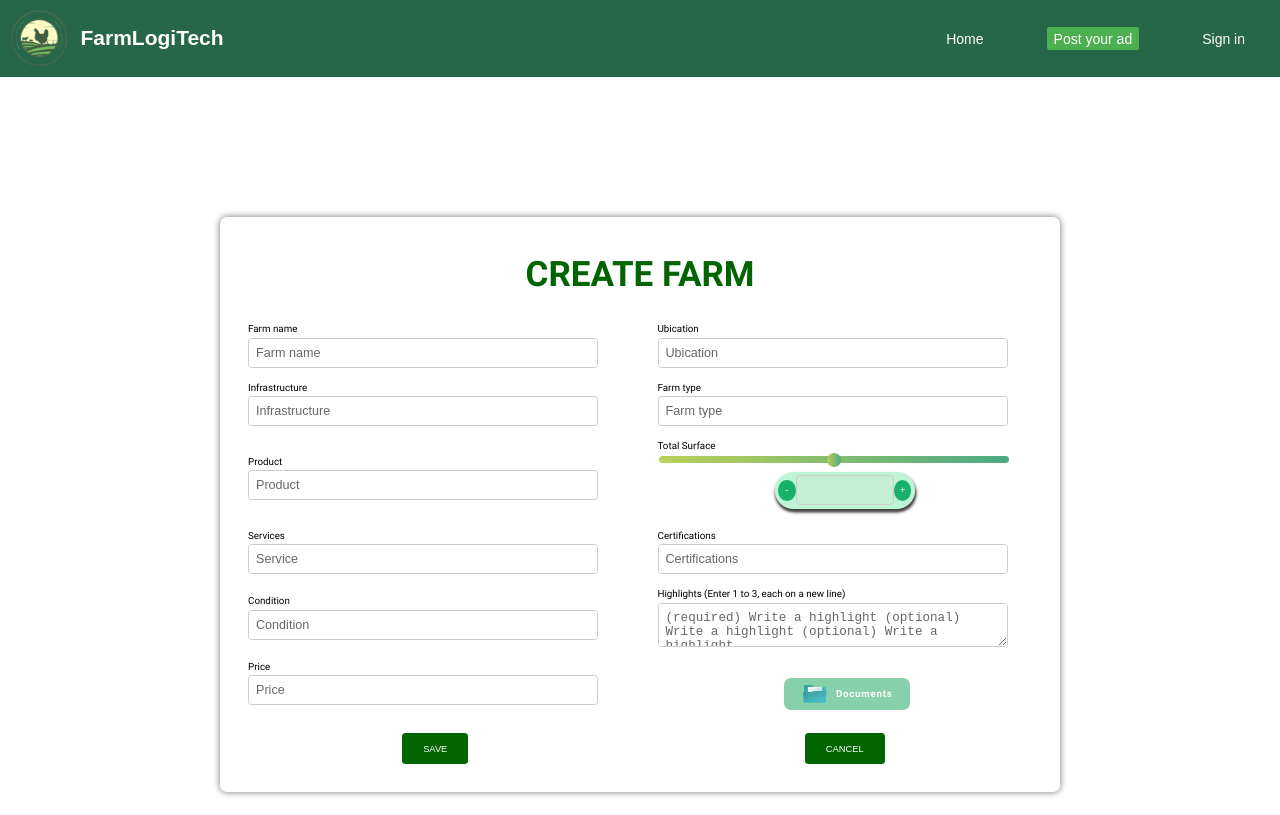
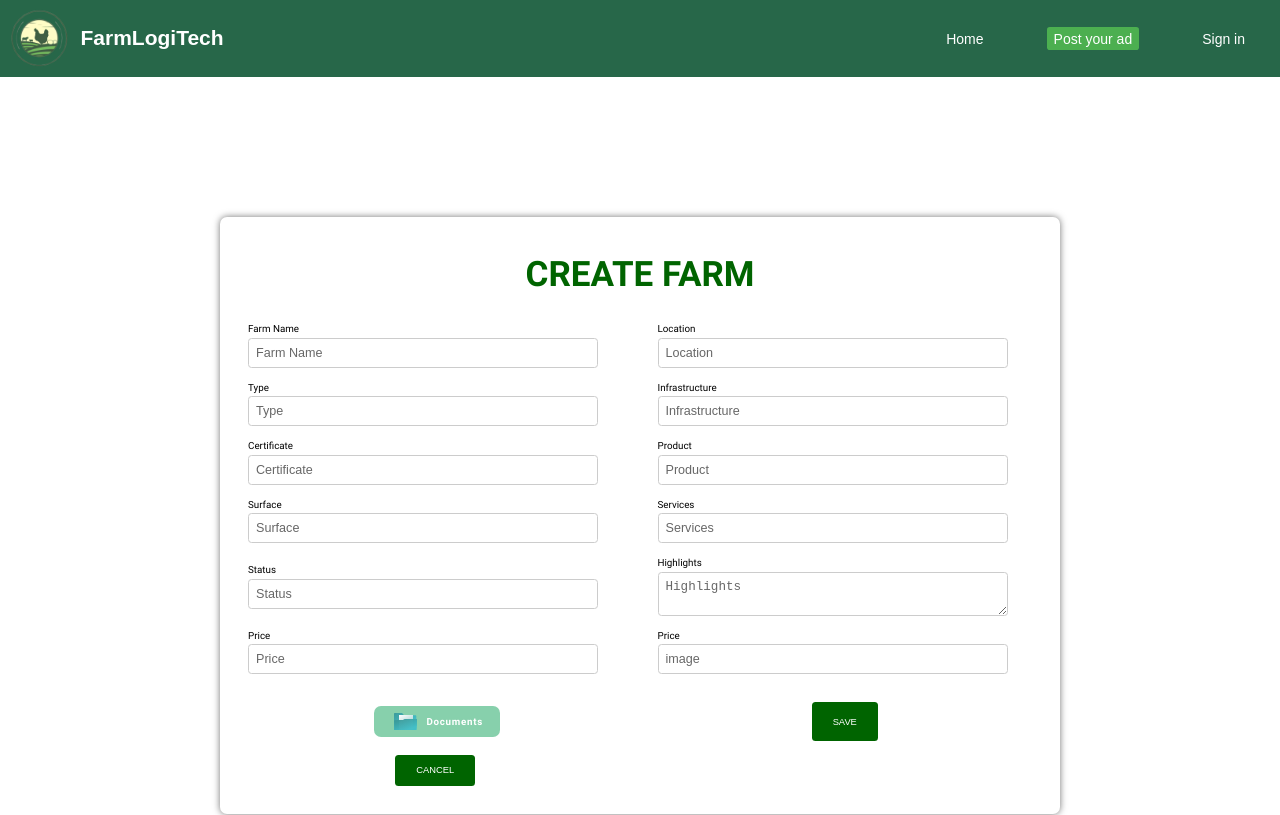
Before and after one commit to Aplicaciones-Web-WX55-Group-S-del-Softw/frontend-application, a Vue app: page /profile/farm in a window 1280 px wide. Shown: the top 815 px of the page. Built offline with nearby package versions, Linux system fonts and the light colour scheme.

Commit message:
feat(monitoring):  Added farm

```diff
--- a/src/profile-farm/components/profile-farm/profile-farm.vue
+++ b/src/profile-farm/components/profile-farm/profile-farm.vue
@@ -1,121 +1,36 @@
 <script>
-import { ref, nextTick } from 'vue';
+import { ref } from 'vue';
 import { useRouter } from 'vue-router';
-import farmService from '../../services/farm.js';
+import axios from 'axios';
 import ToolbarComponent from "../../../public/toolbar-component/toolbar-component.vue";
 import FooterComponent from "../../../public/footer-component/footer-component.vue";
+
 export default {
   components: { FooterComponent, ToolbarComponent },
   setup() {
     const router = useRouter();
-    const farm = ref({
-      name: '',
-      ubication: '',
-      infrastructure: '',
-      farmType: '',
-      product: '',
-      totalSurface: '',
-      service: '',
-      certifications: '',
-      condition: '',
-      highlights: '',
-      highlight1: '',
-      highlight2: '',
-      highlight3: '',
-      price: '',
-      images: []
-    });
+    const farm  = ref([]);
 
-    const save = (event) => {
+    const save = async (event) => {
       event.preventDefault();
 
-      const highlights = farm.value.highlights.split('\n');
-      if (highlights.length < 1 || highlights.length > 3) {
-        alert('Please enter between 1 and 3 highlights.');
-        return;
+      try {
+        const response = await axios.post('http://localhost:5077/api/v1/farm', farm.value);
+        console.log(response.data);
+        router.push('/home');
+      } catch (error) {
+        console.error('Error saving farm:', error);
       }
-      farm.value.highlight1 = highlights[0];
-      farm.value.highlight2 = highlights[1] || '';
-      farm.value.highlight3 = highlights[2] || '';
-
-      farmService.addFarm(farm.value);
-      farm.value = {
-        name: '',
-        ubication: '',
-        infrastructure: '',
-        farmType: '',
-        product: '',
-        totalSurface: '',
-        service: '',
-        certifications: '',
-        condition: '',
-        highlights: '',
-        highlight1: '',
-        highlight2: '',
-        highlight3: '',
-        price: '',
-        images: []
-      };
-      nextTick(() => {
-        router.push('/home');
-      });
     };
 
-    const onFileChange = (event) => {
-      const file = event.target.files[0];
-      const reader = new FileReader();
 
-      reader.onload = () => {
-        farm.value.images.push(reader.result);
-      };
-
-      reader.readAsDataURL(file);
-    };
-
-    let incrementInterval;
-    const startIncrement = (event) => {
-      event.preventDefault();
-      let firstClick = true;
-      incrementInterval = setInterval(() => {
-        if (farm.value.totalSurface < 500) {
-          if (firstClick) {
-            farm.value.totalSurface++;
-            firstClick = false;
-          } else {
-            farm.value.totalSurface += 1;
-          }
-        }
-      }, 50);
-    };
-    const stopIncrement = (event) => {
-      event.preventDefault();
-      clearInterval(incrementInterval);
-    };
-
-    let decrementInterval;
-    const startDecrement = (event) => {
-      event.preventDefault();
-      let firstClick = true;
-      decrementInterval = setInterval(() => {
-        if (farm.value.totalSurface > 1) {
-          if (firstClick) {
-            farm.value.totalSurface--;
-            firstClick = false;
-          } else {
-            farm.value.totalSurface -= 1;
-          }
-        }
-      }, 60);
-    };
-    const stopDecrement = (event) => {
-      event.preventDefault();
-      clearInterval(decrementInterval);
-    };
-
-    return { farm, save, onFileChange, startIncrement, stopIncrement, startDecrement, stopDecrement };
+    return { farm };
   },
 };
 </script>
+
+
+
 
 <template>
   <toolbar-component/>
@@ -123,142 +38,93 @@ export default {
     <div class="container">
       <h1>CREATE FARM</h1>
       <div class="tasks">
-        <form class="basic-form" @submit="save($event)">
+        <form class="basic-form" @submit="save">
           <div class="information-container">
             <div class="form-group">
-              <label>Farm name</label>
-              <input type="text" placeholder="Farm name" v-model="farm.name">
+              <label for="farmName">Farm Name</label>
+              <input type="text" id="farmName" name="farmName" placeholder="Farm Name" v-model="farm.farmName">
             </div>
 
             <div class="form-group">
-              <label>Ubication</label>
-              <input type="text" placeholder="Ubication" v-model="farm.ubication">
+              <label for="location">Location</label>
+              <input type="text" id="location" name="location" placeholder="Location" v-model="farm.location">
             </div>
 
             <div class="form-group">
-              <label>Infrastructure</label>
-              <input type="text" placeholder="Infrastructure" v-model="farm.infrastructure">
+              <label for="type">Type</label>
+              <input type="text" id="type" name="type" placeholder="Type" v-model="farm.type">
             </div>
 
             <div class="form-group">
-              <label>Farm type</label>
-              <input type="text" placeholder="Farm type" v-model="farm.farmType">
+              <label for="infrastructure">Infrastructure</label>
+              <input type="text" id="infrastructure" name="infrastructure" placeholder="Infrastructure" v-model="farm.infrastructure">
             </div>
 
             <div class="form-group">
-              <label>Product</label>
-              <input type="text" placeholder="Product" v-model="farm.product">
+              <label for="certificate">Certificate</label>
+              <input type="text" id="certificate" name="certificate" placeholder="Certificate" v-model="farm.certificate">
             </div>
 
             <div class="form-group">
-              <label>Total Surface</label>
-              <input id="myRange" class="slider" type="range" min="1" max="500" placeholder="Total surface" v-model="farm.totalSurface">
-              <div class="number-control">
-                <button type="button" @mousedown="startDecrement" @mouseup="stopDecrement" @mouseleave="stopDecrement" @mouseout="stopDecrement" class="number-left">-</button>
-                <input type="text" name="number" v-model="farm.totalSurface" class="number-quantity">
-                <button type="button" @mousedown="startIncrement" @mouseup="stopIncrement" @mouseleave="stopIncrement" @mouseout="stopIncrement" class="number-right">+</button>
-              </div>
+              <label for="product">Product</label>
+              <input type="text" id="product" name="product" placeholder="Product" v-model="farm.product">
             </div>
 
             <div class="form-group">
-              <label>Services</label>
-              <input type="text" placeholder="Service" v-model="farm.service">
+              <label for="surface">Surface</label>
+              <input type="text" id="surface" name="surface" placeholder="Surface" v-model="farm.surface">
             </div>
 
             <div class="form-group">
-              <label>Certifications</label>
-              <input type="text" placeholder="Certifications" v-model="farm.certifications">
+              <label for="services">Services</label>
+              <input type="text" id="services" name="services" placeholder="Services" v-model="farm.services">
             </div>
 
             <div class="form-group">
-              <label>Condition</label>
-              <input type="text" placeholder="Condition" v-model="farm.condition">
+              <label for="status">Status</label>
+              <input type="text" id="status" name="status" placeholder="Status" v-model="farm.status">
             </div>
 
             <div class="form-group">
-              <label>Highlights (Enter 1 to 3, each on a new line)</label>
-              <textarea class= "highlights" placeholder="(required) Write a highlight (optional) Write a highlight (optional) Write a highlight" v-model="farm.highlights" required></textarea>
+              <label for="highlights">Highlights</label>
+              <textarea id="highlights" name="highlights" placeholder="Highlights" v-model="farm.highlights"></textarea>
             </div>
 
             <div class="form-group">
-              <label>Price</label>
-              <input type="text" placeholder="Price" v-model="farm.price">
+              <label for="price">Price</label>
+              <input type="text" id="price" name="price" placeholder="Price" v-model="farm.price">
+            </div>
+
+            <div class="form-group">
+              <label for="image">Price</label>
+              <input type="text" id="image" name="image" placeholder="image" v-model="farm.image">
             </div>
 
             <input type="file" id="fileInput" style="display: none" @change="onFileChange" accept="image/*" multiple>
             <label for="fileInput" class="Documents-btn">
               <span class="folderContainer">
-    <svg
-        class="fileBack"
-        width="146"
-        height="113"
-        viewBox="0 0 146 113"
-        fill="none"
-        xmlns="http://www.w3.org/2000/svg"
-    >
-      <path
-          d="M0 4C0 1.79086 1.79086 0 4 0H50.3802C51.8285 0 53.2056 0.627965 54.1553 1.72142L64.3303 13.4371C65.2799 14.5306 66.657 15.1585 68.1053 15.1585H141.509C143.718 15.1585 145.509 16.9494 145.509 19.1585V109C145.509 111.209 143.718 113 141.509 113H3.99999C1.79085 113 0 111.209 0 109V4Z"
-          fill="url(#paint0_linear_117_4)"
-      ></path>
+                <svg class="fileBack" width="146" height="113" viewBox="0 0 146 113" fill="none" xmlns="http://www.w3.org/2000/svg">
+                  <path d="M0 4C0 1.79086 1.79086 0 4 0H50.3802C51.8285 0 53.2056 0.627965 54.1553 1.72142L64.3303 13.4371C65.2799 14.5306 66.657 15.1585 68.1053 15.1585H141.509C143.718 15.1585 145.509 16.9494 145.509 19.1585V109C145.509 111.209 143.718 113 141.509 113H3.99999C1.79085 113 0 111.209 0 109V4Z" fill="url(#paint0_linear_117_4)"></path>
                   <defs>
-        <linearGradient
-            id="paint0_linear_117_4"
-            x1="0"
-            y1="0"
-            x2="72.93"
-            y2="95.4804"
-            gradientUnits="userSpaceOnUse"
-        >
+                    <linearGradient id="paint0_linear_117_4" x1="0" y1="0" x2="72.93" y2="95.4804" gradientUnits="userSpaceOnUse">
                       <stop stop-color="#3B9C9C"></stop>
                       <stop offset="1" stop-color="#43BFC7"></stop>
                     </linearGradient>
                   </defs>
                 </svg>
-    <svg
-        class="filePage"
-        width="88"
-        height="99"
-        viewBox="0 0 88 99"
-        fill="none"
-        xmlns="http://www.w3.org/2000/svg"
-    >
+                <svg class="filePage" width="88" height="99" viewBox="0 0 88 99" fill="none" xmlns="http://www.w3.org/2000/svg">
                   <rect width="88" height="99" fill="url(#paint0_linear_117_6)"></rect>
                   <defs>
-        <linearGradient
-            id="paint0_linear_117_6"
-            x1="0"
-            y1="0"
-            x2="81"
-            y2="160.5"
-            gradientUnits="userSpaceOnUse"
-        >
+                    <linearGradient id="paint0_linear_117_6" x1="0" y1="0" x2="81" y2="160.5" gradientUnits="userSpaceOnUse">
                       <stop stop-color="white"></stop>
                       <stop offset="1" stop-color="#3B9C9C"></stop>
                     </linearGradient>
                   </defs>
                 </svg>
-
-    <svg
-        class="fileFront"
-        width="160"
-        height="79"
-        viewBox="0 0 160 79"
-        fill="none"
-        xmlns="http://www.w3.org/2000/svg"
-    >
-      <path
-          d="M0.29306 12.2478C0.133905 9.38186 2.41499 6.97059 5.28537 6.97059H30.419H58.1902C59.5751 6.97059 60.9288 6.55982 62.0802 5.79025L68.977 1.18034C70.1283 0.410771 71.482 0 72.8669 0H77H155.462C157.87 0 159.733 2.1129 159.43 4.50232L150.443 75.5023C150.19 77.5013 148.489 79 146.474 79H7.78403C5.66106 79 3.9079 77.3415 3.79019 75.2218L0.29306 12.2478Z"
-          fill="url(#paint0_linear_117_5)"
-      ></path>
+                <svg class="fileFront" width="160" height="79" viewBox="0 0 160 79" fill="none" xmlns="http://www.w3.org/2000/svg">
+                  <path d="M0.29306 12.2478C0.133905 9.38186 2.41499 6.97059 5.28537 6.97059H30.419H58.1902C59.5751 6.97059 60.9288 6.55982 62.0802 5.79025L68.977 1.18034C70.1283 0.410771 71.482 0 72.8669 0H77H155.462C157.87 0 159.733 2.1129 159.43 4.50232L150.443 75.5023C150.19 77.5013 148.489 79 146.474 79H7.78403C5.66106 79 3.9079 77.3415 3.79019 75.2218L0.29306 12.2478Z" fill="url(#paint0_linear_117_5)"></path>
                   <defs>
-        <linearGradient
-            id="paint0_linear_117_5"
-            x1="38.7619"
-            y1="8.71323"
-            x2="66.9106"
-            y2="82.8317"
-            gradientUnits="userSpaceOnUse"
-        >
+                    <linearGradient id="paint0_linear_117_5" x1="38.7619" y1="8.71323" x2="66.9106" y2="82.8317" gradientUnits="userSpaceOnUse">
                       <stop stop-color="#3B9C9C"></stop>
                       <stop offset="1" stop-color="#43BFC7"></stop>
                     </linearGradient>
@@ -269,13 +135,12 @@ export default {
             </label>
 
             <div class="button-group">
-              <button type="submit" @click="save">SAVE</button>
+              <button type="submit">SAVE</button>
             </div>
 
             <div class="button-group">
-              <button type="button" >CANCEL</button>
+              <button type="button" @click="router.push('/home')">CANCEL</button>
             </div>
-
           </div>
         </form>
       </div>
@@ -283,6 +148,10 @@ export default {
   </div>
   <footer-component/>
 </template>
+
+
+
+
 
 <style scoped>
 @import url('https://cdnjs.cloudflare.com/ajax/libs/font-awesome/6.4.2/css/all.min.css');
```
Also changed, not shown: src/public/pages/home.component.vue (+4 -8 lines). Lines whose indentation alone changed are shown as unchanged.
